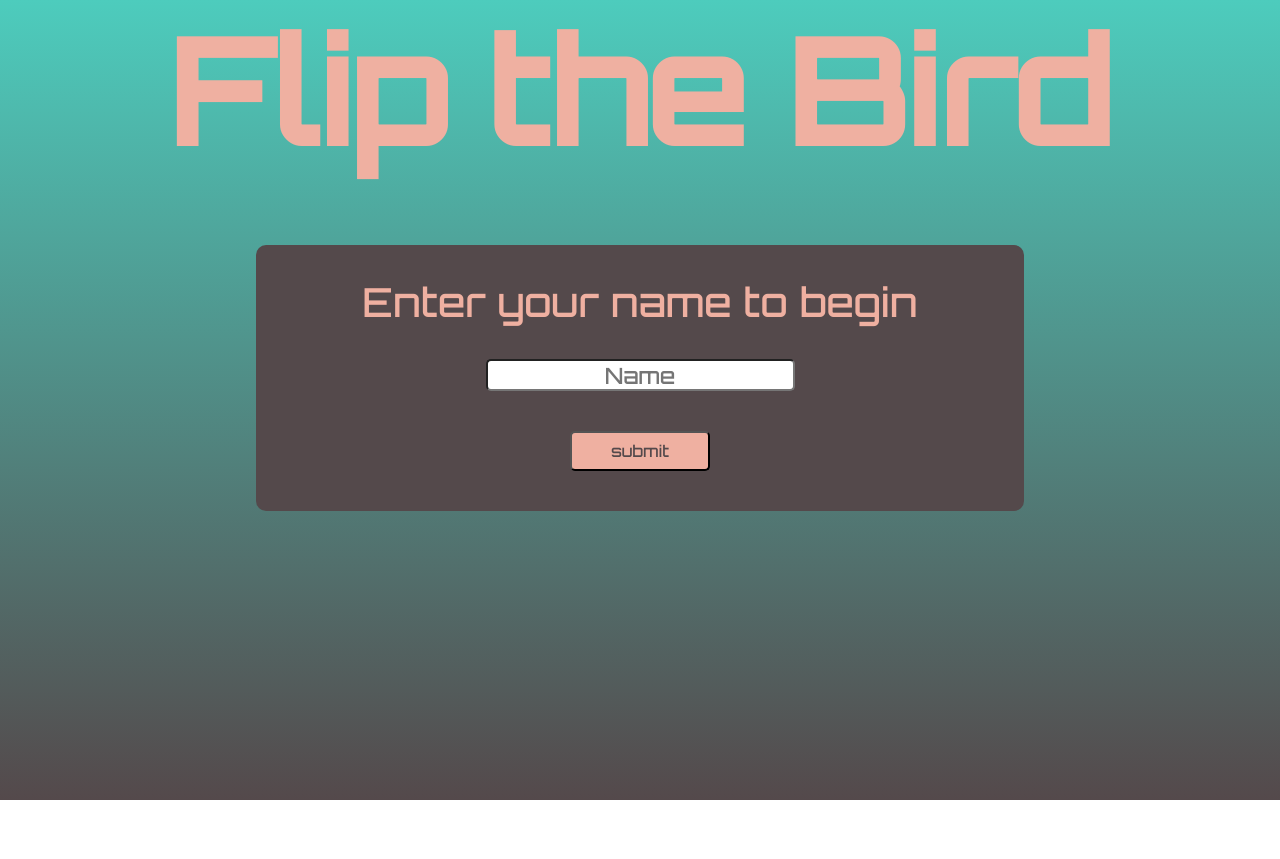
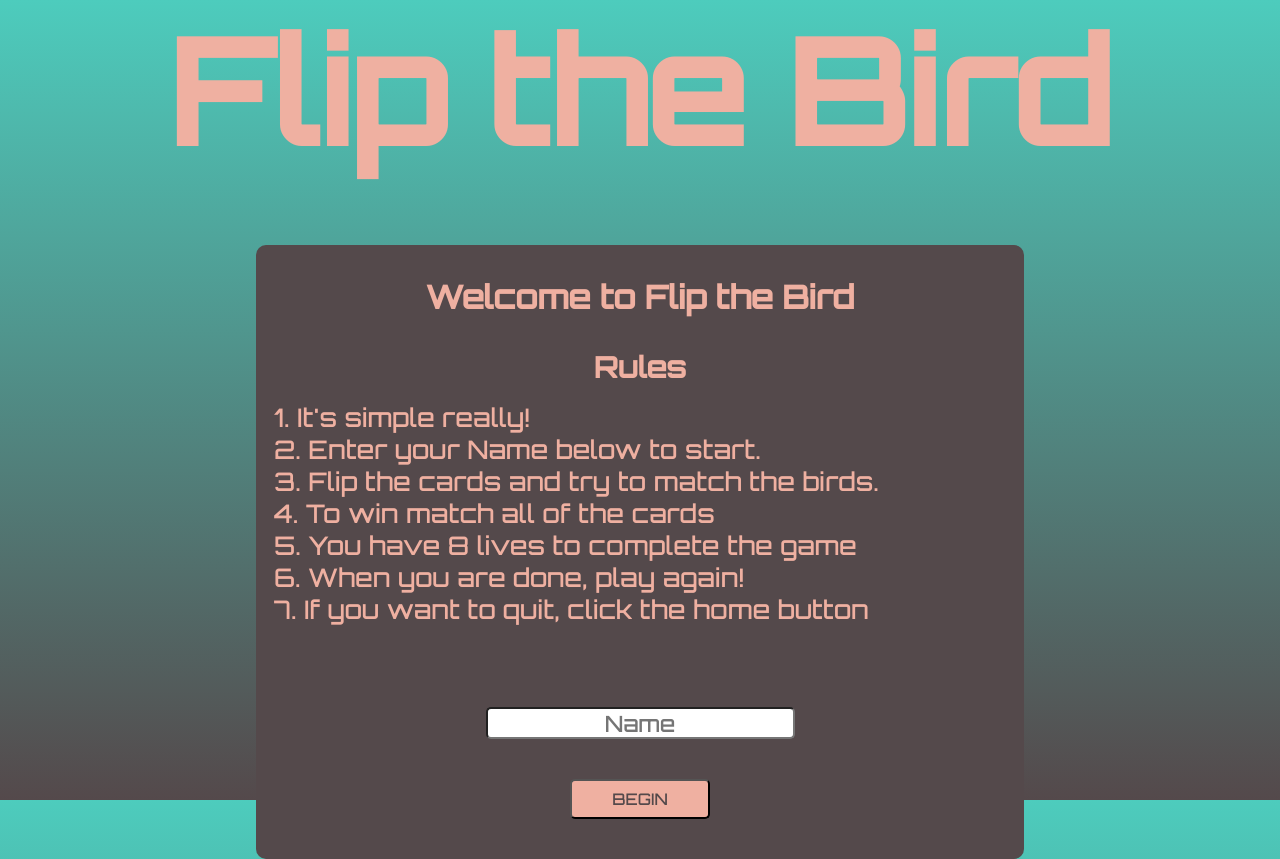
Before and after one commit to rockymiss/flipthebird, a plain HTML site: page index.html in a window 1280 px wide. Before the commit the page ends 800 px from the top, so only its background shows below. Drawn offline with Linux system fonts and the light colour scheme; a web font is replaced by a local one.

Commit message:
Add welcome container and rules to html also had relevant styles

```diff
--- a/assets/css/style.css
+++ b/assets/css/style.css
@@ -19,7 +19,7 @@ body {
 .details-container {
   text-align: justify;
 }
-.name-container,
+.welcome-container,
 .game-select-container {
   width: 60%;
   background-color: #54494b;
@@ -73,10 +73,29 @@ label {
   color: #efb0a1;
 }
 
-h2 {
-  font-size: 1.5rem;
+h2, h4 {
+  font-size: 2rem;
   color: #efb0a1;
   margin-bottom: 2rem;
+}
+
+h3 {
+  font-size: 1.8rem;
+  color: #efb0a1;
+}
+
+ol {
+  padding-top: 1rem;
+  text-align: left;
+  font-size: 1.6rem;
+  color: #efb0a1;
+  list-style-position: inside;
+  margin-left: 10px;
+}
+
+li {
+  margin-left: 1rem;
+  text-indent: -2.5rem;
 }
 
 
--- a/assets/js/script.js
+++ b/assets/js/script.js
@@ -5,7 +5,7 @@ document.addEventListener("DOMContentLoaded", function(){
 });
 //variables
 const detailsContainer = document.getElementById('details-container');
-const nameContainer = document.getElementById('name-container');
+const welcomeContainer = document.getElementById('welcome-container');
 const gameSelect = document.getElementById('game-select-container')
 const imagesQuiz = document.getElementById('quiz-container-images');
 const section = document.querySelector('section');
@@ -31,7 +31,7 @@ countLives.textContent = `${setLives} flips left`;
  function getFormDetails(event) {
     event.preventDefault();
     let name = document.getElementById('user-name');
-    nameContainer.classList.add('hide');
+    welcomeContainer.classList.add('hide');
     gameSelect.classList.remove('hide');
     detailsContainer.classList.add('hide');
     document.getElementById('name-result').textContent = `Hello ${name.value} please choose an option below`;
--- a/index.html
+++ b/index.html
@@ -19,19 +19,33 @@
             <span id="timer">0.00</span>
             <span id="flips">0 Flips Left</span>
         </div>
-        <div class="name-container" id="name-container">
-        <form id="name-form">
+        <div class="welcome-container" id="welcome-container">
+        <h2>Welcome to Flip the Bird</h2>
+        <h3>Rules</h3>
+        <ol>
+            <li>It's simple really!</li>
+        <li>Enter your Name below to start.</li>
+        <li>Flip the cards and try to match the birds.</li>
+        <li>To win match all of the cards</li>
+        <li>You have 8 lives to complete the game</li>
+        <li>When you are done, play again!</li>
+        <li>If you want to quit, click the home button</li>
+
+        </ol>
+
+
+            <form id="name-form">
             <div class="name">
-                <label for="user-name">Enter your name to begin</label><br>
+                <label for="user-name"></label><br>
                 <input id="user-name" type="text" placeholder="Name" name="name" required>
             </div>
 
-            <input type="submit" value="submit" class="global-btn">
+            <input type="submit" value="BEGIN" class="global-btn">
         </form>
         </div>
 
         <div class="game-select-container hide" id="game-select-container">
-            <h2 id="name-result">0</h2>
+            <h4 id="name-result">0</h4>
             <button class="global-btn" id="bird-btn" type="submit">Birds
             </button>
         </div>
```
